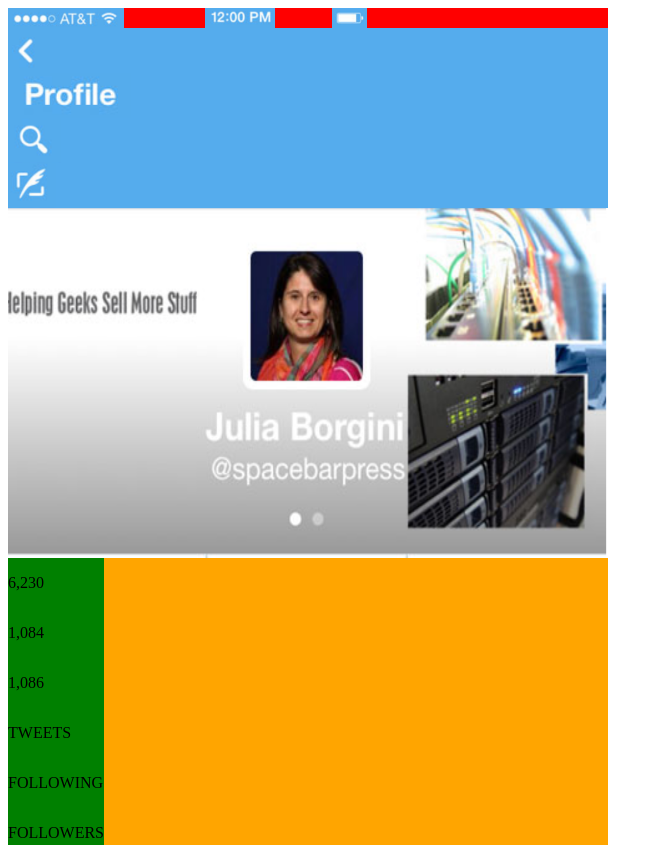
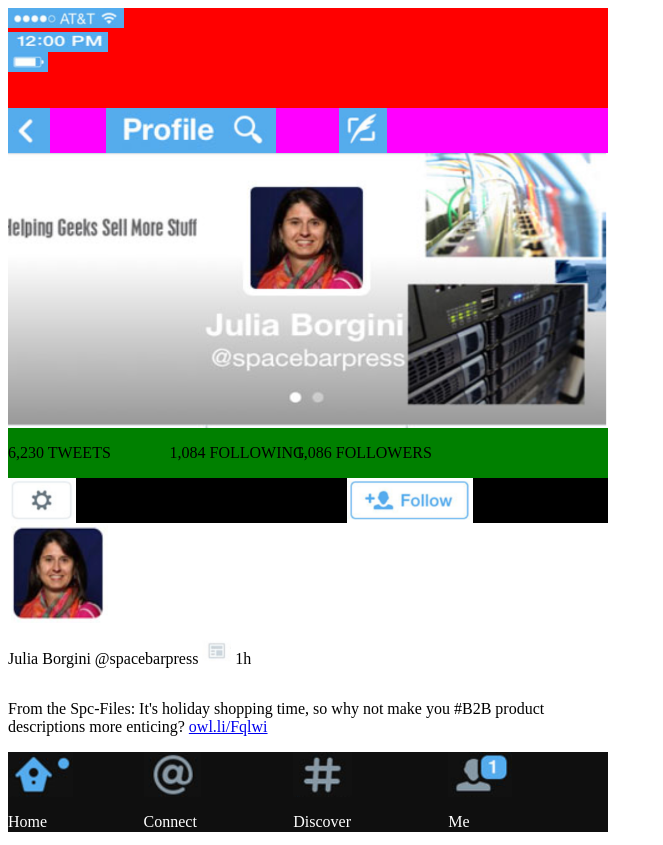
Before and after one commit to panduhjohn/gridder, a plain HTML site: page index.html in a window 1280 px wide. Shown: the top 845 px of the page, without its empty margins (0-663 px from the left). Drawn offline with Linux system fonts and the light colour scheme.

Commit message:
correct rows at 339am

```diff
--- a/index.html
+++ b/index.html
@@ -8,10 +8,17 @@
 
 <body>
     <div class="container">
+
+        <!-- <div class="header">
+            <div id="signal"> <img src="assets/signal.png"></div>
+            <div id="time"> <img src="assets/time.png"></div>
+            <div id="battery" > <img src="assets/battery.png"></div>
+            </div> -->
+
         <div class="header">
-        <img id="signal" src="assets/signal.png">
-        <img id="time" src="assets/time.png">
-        <img id="battery" src="assets/battery.png">
+            <div><img id="signal" src="assets/signal.png"></div>
+            <div><img id="time" src="assets/time.png"></div>
+            <div><img id="battery" src="assets/battery.png"></div>
         </div>
 
         <div class="profile">
@@ -26,15 +33,15 @@
         </div>
 
         <div class="follow">
-        <!-- <p>6,230 TWEETS</p>
-        <p>1,084 FOLLOWING</p>
-        <p>1,086 FOLLOWERS</p> -->
-        <p>6,230</p>
+            <p id="tweet">6,230 TWEETS</p>
+            <p id="following">1,084 FOLLOWING</p>
+            <p id="followers">1,086 FOLLOWERS</p>
+            <!-- <p>6,230</p>
             <p>1,084</p>
             <p>1,086</p>
             <p>TWEETS</p>
             <p>FOLLOWING</p>
-        <p>FOLLOWERS</p>
+            <p>FOLLOWERS</p> -->
         </div>
 
         <div class="gear">
@@ -49,14 +56,13 @@
         </div>
 
         <div class="footer">
-        <img id="home" src="assets/home.png">
-        <img id="connect" src="assets/connect.png">
-        <img id="discover" src="assets/discover.png">
-        <img id="me" src="assets/me.png">
+            <img id="home" src="assets/home.png"><p>Home</p>
+            <img id="connect" src="assets/connect.png"><p>Connect</p>
+            <img id="discover" src="assets/discover.png"><p>Discover</p>
+            <img id="me" src="assets/me.png"><p>Me</p>
         </div>
 
     </div>
-
 
 </body>
 
--- a/style.css
+++ b/style.css
@@ -3,151 +3,203 @@
 }
 
 body {
-    /* height: 100vh; */
-
-
-
+  /* height: 1000000565165165165100vh; */
+  /* width: 600px; */
 }
 .container {
   display: grid;
   grid-template-columns: repeat (5, 20%);
   grid-template-rows: repeat (5, 20%);
-    width: 600px;
+  width: 600px; /* first fucking thing to react in this bullshit code.*/
   background-color: orange;
 }
+
 .header {
   /* background-color: #55ACED; */
   background-color: red;
-    grid-column: 1 / span 5;
-    grid-row: 1 / span 1;
+  /* display: grid; */
+
+  height: 100px;
+  width: 600px;
+  grid-row: 1;
+  /* grid-column: 4; */
+}
+
+#signal {
+  /* display: grid; */
+  height: 20px;
+  grid-column: 1;
+  grid-row: 1;
+}
+
+#signal img {
+  height: 20px;
+  width: 100px;
+}
+
+#time {
   display: grid;
+  height: 20px;
+  width: 100px;
+  grid-column: 2;
+  grid-row: 1;
 }
-#signal {
-    height: 20px;
-    width: auto;
-    display: grid;
-    grid-column: 1 / span 1;
-    grid-row: 1 / span 1;
-}
-#time {
-    height: 20px;
-    width: auto;
-    grid-column: 3 / span 3;
-    grid-row: 1 / span 1;
-}
+
+/* .time img {
+  height: 10px;
+  width: 10px;
+} */
+
 #battery {
   height: 20px;
-    width: auto;
-    grid-column: 5 / span 6;
-    grid-row: 1 / span 6;
+  width: 40px;
+  grid-column: 3;
+  grid-row: 1;
+}
+.battery img {
+  /* height: 20px; */
+  /* width: 10px; */
+}
+.profile {
+  /* background-color: #55ACED; */
+  background-color: fuchsia;
+  grid-column: 1 / span 4;
+  grid-row: 2;
+  display: grid;
+
 }
 
-.profile {
-    background-color: #55ACED;
-    grid-column: 1 / span 4;
-    grid-row: 2 / span 1;
-    display: grid;
-}
+
 #arrow {
   height: 45px;
   width: auto;
+  grid-column: 1 / span 1;
+  grid-row: 2 / span 1;
 }
 #profile {
   height: 45px;
   width: auto;
+  grid-column: 2 / span 2;
+  grid-row: 2 / span 1;
 }
 #mag {
   height: 45px;
   width: auto;
+  grid-column: 3 / span 3;
+  grid-row: 2 / span 1;
 }
 #feather {
   height: 45px;
   width: auto;
+  grid-column: 4 / span 4;
+  grid-row: 2 / span 5;
 }
-
 
 .main {
   background-color: orange;
   grid-column: 1 / span 4;
-    grid-row: 3 / span 1;
+  grid-row: 3;
   display: grid;
 }
 
 #mainsection {
-    height: 350px;
+  height: 275px;
   width: 600px;
 }
 
 .follow {
   background-color: green;
+  display: grid;
+  grid-row: 4;
+  grid-column: 1;
+
+}
+
+#tweet {
   grid-column: 1 / span 1;
-    grid-row: 4 / span 1;
-    display: grid;
+  grid-row: 1 / span 1;
+}
+#following {
+  grid-column: 2 / span 2;
+  grid-row: 1 / span 1;
+}
+#followers {
+  grid-column: 3 / span 3;
+  grid-row: 1 / span 1;
 }
 .gear {
   background-color: black;
-    grid-column: 1 / span 4;
-    grid-row: 5 / span 1;
   display: grid;
+  grid-row: 5;
 }
 
 #gearicon {
   height: 45px;
   width: auto;
+  grid-column: 1 / span 1;
+  grid-row: 5 / span 1;
 }
 
 #follow {
   height: 45px;
   width: auto;
+  grid-column: 3 / span 1;
+  grid-row: 5 / span 1;
 }
 
 .post {
   background-color: white;
-    grid-column: 1 / span 4;
-    grid-row: 6 / span 1;
   display: grid;
+  grid-row: 6;
 }
 
 #profilepic {
   height: 100px;
   width: 100px;
+  /* grid-column: 1 / span 4; */
+  /* grid-row: 6 / span 1; */
 }
 
 #news {
   height: 25px;
   width: auto;
+  /* grid-column: 2 / span 4; */
+  /* grid-row: 1 / span 1; */
 }
 
 .footer {
-    background-color: black;
-    grid-column: 1 / span 4;
-    grid-row: 8 / span 4;
+  background-color: #0f0f0f;
+  /* grid-column: 1 / span 4;
+    grid-row: 8 / span 4; */
   display: grid;
-    height: 70px;
+  height: 80px;
+  color: white;
+  grid-template-columns: repeat (4, 25%);
+  grid-template-rows: repeat (2, 50%);
+  grid-row: 7;
 }
 
 #home {
   height: 45px;
   width: auto;
-    grid-column: 1 / 1;
-    grid-row: 1 / 1;
-
+  grid-column: 1 / 4;
+  grid-row: 7 / 1;
 }
 #connect {
   height: 45px;
   width: auto;
-    grid-column: 2 / 2;
-    grid-row: 1 / 1;
+  grid-column: 2 / 4;
+  grid-row: 7 / 1;
 }
 #discover {
   height: 45px;
   width: auto;
-    grid-column: 3 / 3;
-    grid-row: 1 / 1;
+  grid-column: 3 / 4;
+  grid-row: 7 / 1;
 }
 #me {
   height: 45px;
   width: auto;
   grid-column: 4 / 4;
-    grid-row: 1 / 1;
+  grid-row: 7 / 1;
 }
```
Lines whose indentation alone changed are shown as unchanged.
